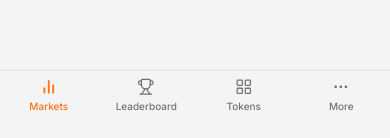
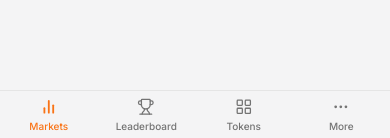
Before and after one commit to ariellevite313/octopusm, a Next.js app: page / in a window 390 px wide. Shown: the part 703-841 px from the top of the page. Built offline with nearby package versions, Linux system fonts and the light colour scheme; no server answers; the database is empty.

Commit message:
fix: launchpad

```diff
--- a/app/launchpad/layout.tsx
+++ b/app/launchpad/layout.tsx
@@ -3,7 +3,7 @@ import { LaunchpadBottomNav } from "@/components/launchpad/launchpad-bottom-nav"
 export default function LaunchpadLayout({ children }: { children: React.ReactNode }) {
   return (
     <>
-      <div className="pb-[calc(4rem+env(safe-area-inset-bottom,0px)+8px)] md:pb-0">{children}</div>
+      <div className="pb-16 md:pb-0 md:pb-0">{children}</div>
       <LaunchpadBottomNav />
     </>
   );
--- a/app/layout.tsx
+++ b/app/layout.tsx
@@ -60,7 +60,7 @@ export default async function RootLayout({
           <div className="flex min-h-screen flex-col">
             <HeaderSwitch />
             <CategoryNavWrapper categories={categories} />
-            <main className="flex-1 pb-[calc(4rem+env(safe-area-inset-bottom,0px)+8px)] md:pb-0">{children}</main>
+            <main className="flex-1 pb-16 md:pb-0 md:pb-0">{children}</main>
             <div className="hidden md:block"><Footer /></div>
             <RootBottomNav />
           </div>
--- a/components/launchpad/launchpad-bottom-nav.tsx
+++ b/components/launchpad/launchpad-bottom-nav.tsx
@@ -26,7 +26,7 @@ export function LaunchpadBottomNav() {
     : NAV_ITEMS.filter(({ href }) => href !== "/dashboard/launchpad");
 
   return (
-    <nav className="fixed bottom-0 left-0 right-0 z-40 flex md:hidden border-t border-border bg-background" style={{ paddingBottom: 'max(env(safe-area-inset-bottom, 0px), 20px)' }}>
+    <nav className="fixed bottom-0 left-0 right-0 z-40 flex md:hidden border-t border-border bg-background" style={{ paddingBottom: 'env(safe-area-inset-bottom, 0px)' }}>
       {visibleItems.map(({ label, href, icon: Icon }) => {
         const active =
           href === "/launchpad"
--- a/components/layout/bottom-nav.tsx
+++ b/components/layout/bottom-nav.tsx
@@ -160,7 +160,7 @@ export function BottomNav() {
     <>
       <MoreSheet open={sheetOpen} onClose={() => setSheetOpen(false)} />
 
-      <nav className="fixed bottom-0 left-0 right-0 z-40 flex md:hidden border-t border-border bg-background" style={{ paddingBottom: 'max(env(safe-area-inset-bottom, 0px), 20px)' }}>
+      <nav className="fixed bottom-0 left-0 right-0 z-40 flex md:hidden border-t border-border bg-background" style={{ paddingBottom: 'env(safe-area-inset-bottom, 0px)' }}>
         {navItems.map(({ label, href, icon: Icon, exact }) => {
           const active = exact
             ? pathname === href
```
